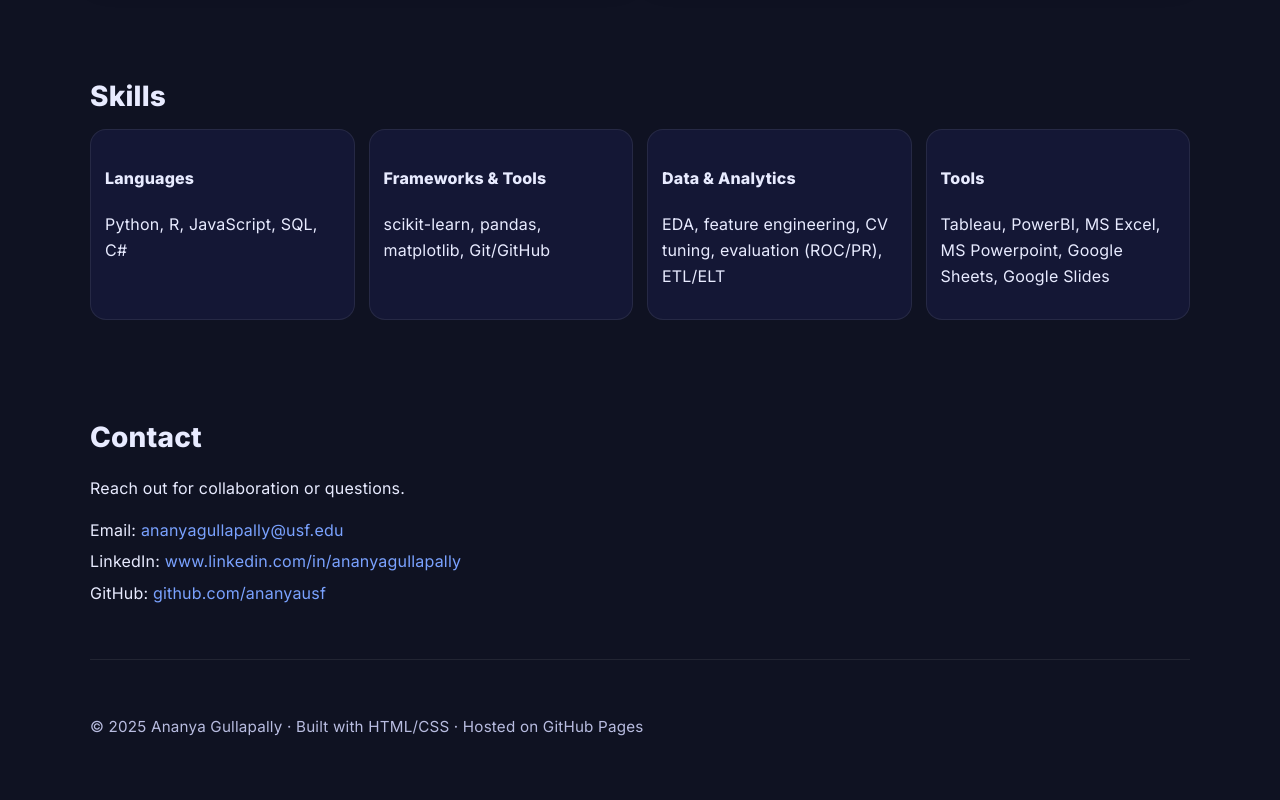
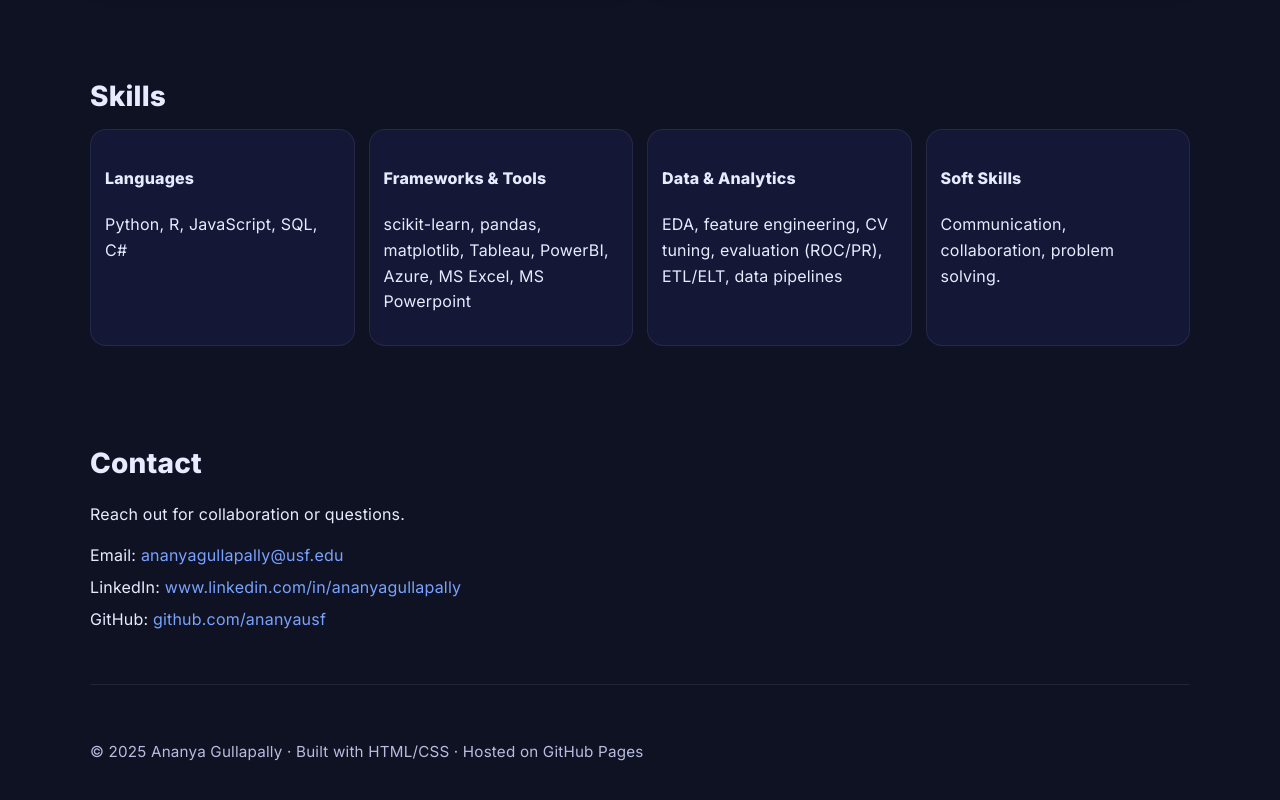
Before and after one commit to ananyausf/portfolio-ananyagullapally, a plain HTML site: page index.html in a window 1280 px wide. Shown: the part 1042-1842 px from the top of the page. Drawn offline with Linux system fonts and the light colour scheme.

Commit message:
Index.html

```diff
--- a/index.html
+++ b/index.html
@@ -151,16 +151,16 @@
           <p>Python, R, JavaScript, SQL, C#</p>
         </div>
         <div class="skill">
-          <h4>Frameworks & Tools</h4>
-          <p>scikit-learn, pandas, matplotlib, Git/GitHub</p>
+          <h4>Frameworks & Tools </h4>
+          <p>scikit-learn, pandas, matplotlib, Tableau, PowerBI, Azure, MS Excel, MS Powerpoint</p>
         </div>
         <div class="skill">
           <h4>Data & Analytics</h4>
-          <p>EDA, feature engineering, CV tuning, evaluation (ROC/PR), ETL/ELT</p>
+          <p>EDA, feature engineering, CV tuning, evaluation (ROC/PR), ETL/ELT, data pipelines</p>
         </div>
         <div class="skill">
-          <h4>Tools</h4>
-          <p>Tableau, PowerBI, MS Excel, MS Powerpoint, Google Sheets, Google Slides</p>
+          <h4>Soft Skills</h4>
+          <p>Communication, collaboration, problem solving.</p>
         </div>
       </div>
     </section>
```
